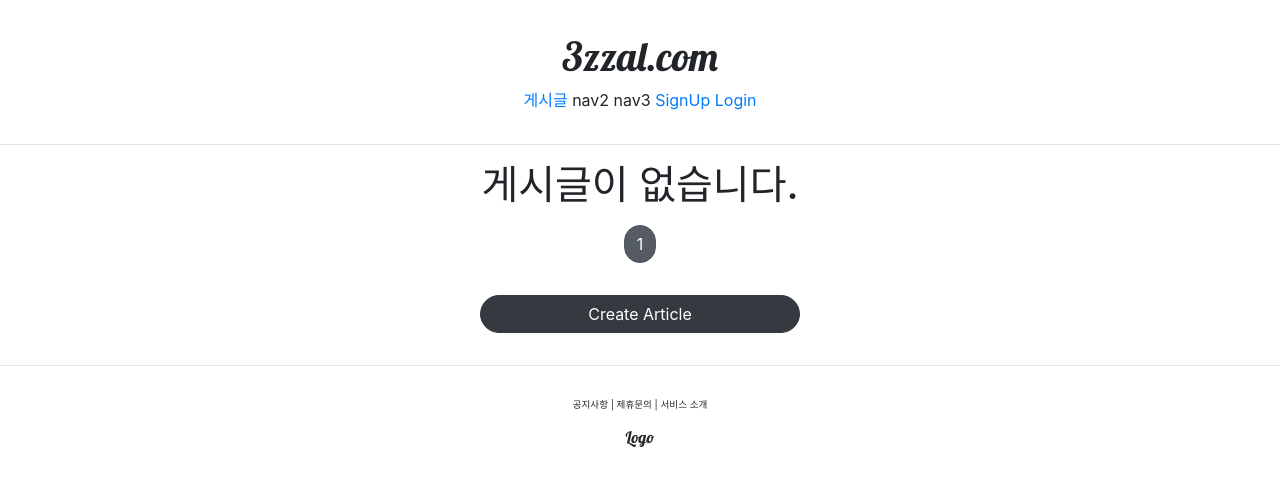
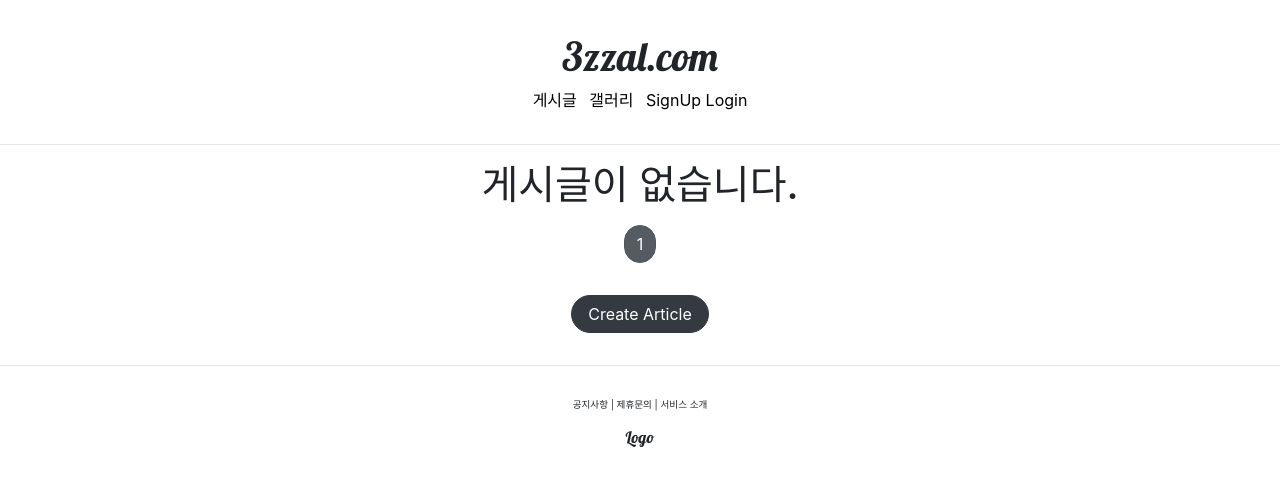
Before and after one commit to changlotech/zzalbang, a Django app: page /articles/list/ in a window 1280 px wide. Shown: the top 486 px of the page. Run offline with Django 3.2, Linux system fonts and the light colour scheme; data that the repository does not hold is empty; some libraries are stand-ins or nearby versions.

Commit message:
css메뉴 수정

```diff
--- a/articleapp/templates/articleapp/list.html
+++ b/articleapp/templates/articleapp/list.html
@@ -46,7 +46,7 @@
 
 
     <div style="text-align: center">
-        <a href="{% url 'articleapp:create' %}" class="btn btn-dark rounded-pill col-3 mt-3 mb-3">
+        <a href="{% url 'articleapp:create' %}" class="btn btn-dark rounded-pill  mt-3 mb-3 px-3">
             Create Article
         </a>
     </div>
--- a/static/base.css
+++ b/static/base.css
@@ -15,3 +15,23 @@
     text-align:center;
     margin: 2rem 0;
 }
+
+a {
+    color: black;
+}
+
+a:hover {
+    color: black;
+    text-decoration: none;
+}
+
+
+.window4sns_header_nav {
+    margin: 0 0.5rem;
+}
+
+
+.window4sns_header_navbar {
+    margin: 1rem 0;
+
+}
--- a/templates/head.html
+++ b/templates/head.html
@@ -15,4 +15,8 @@
     <link rel="stylesheet" type="text/css" href="{% static 'base.css' %}" />
 
     <link href="https://fonts.googleapis.com/css2?family=Material+Icons" rel="stylesheet">
+
+    <!-- 실제 디바이스 너비에 맞춰서 간격을 맞추고겠다는 뜻 -->
+    <meta name="viewport" content="width=device-width, initial-scale=1, shrink-to-fit=no">
+
 </head>
--- a/templates/header.html
+++ b/templates/header.html
@@ -8,8 +8,12 @@
                 게시글
             </span>
         </a>
-        <span>nav2</span>
-        <span>nav3</span>
+        <a href="#" class="window4sns_header_nav">
+            <span>
+                갤러리
+            </span>
+
+        </a>
         {% if not user.is_authenticated %}
         <!-- ?next 파라미터의 값 즉 현재위치로 리다이렉트 -->
               <a href="{% url 'accountapp:create' %}">
```
